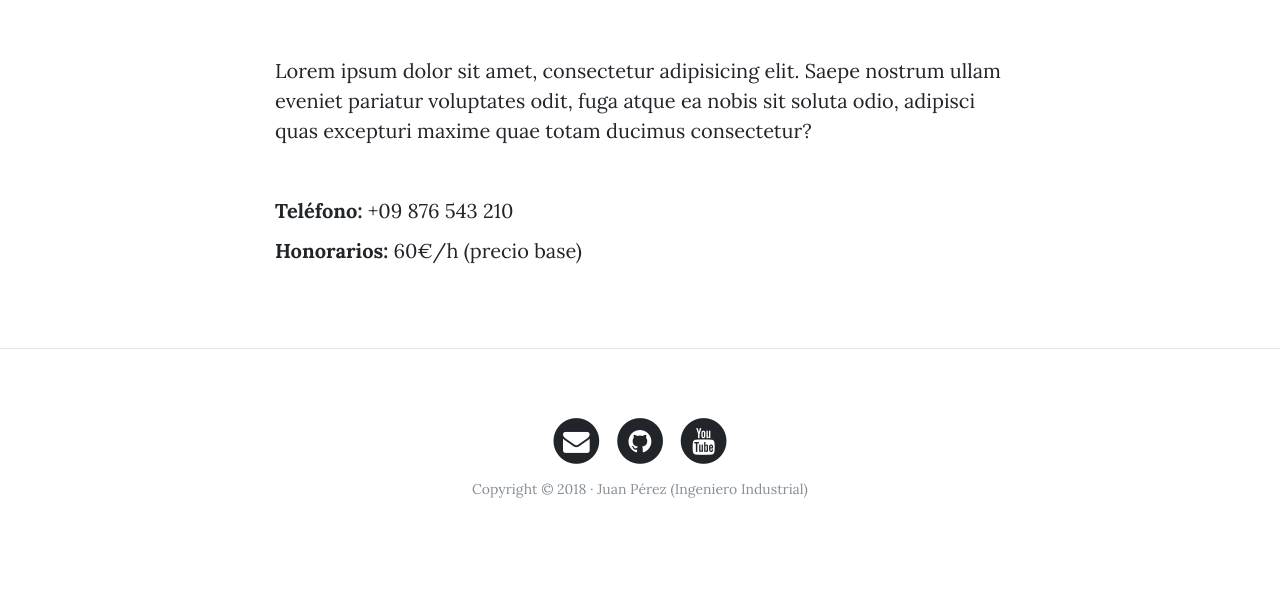
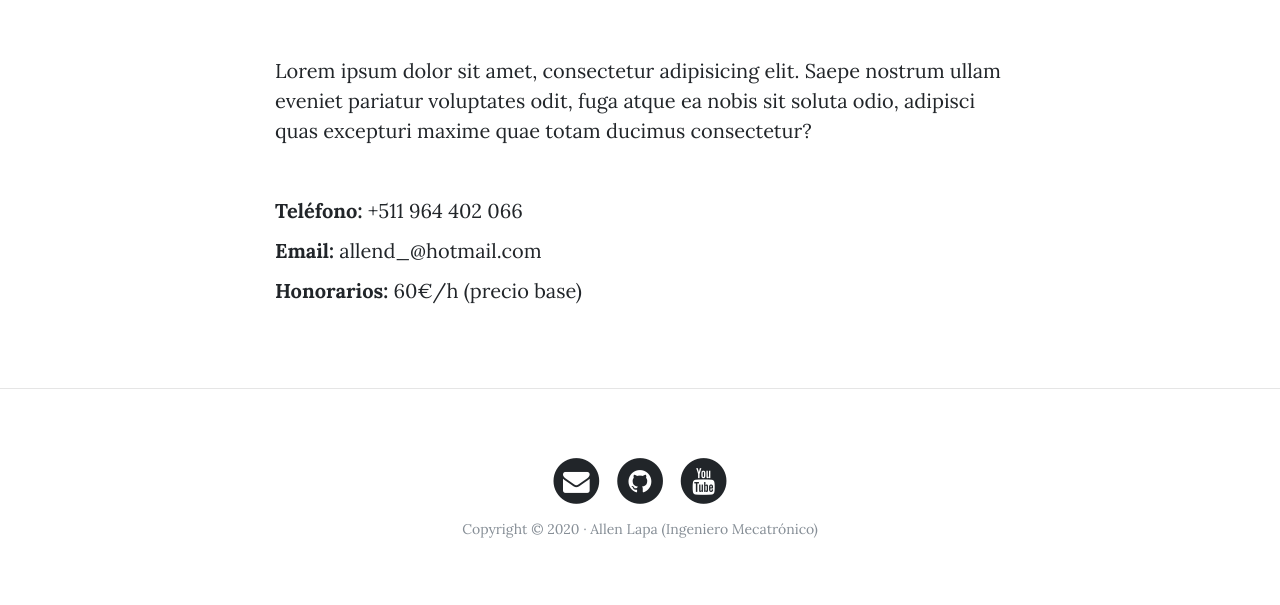
Before and after one commit to ALLENDENNIS01/web-personal, a Django app: page /contact/ in a window 1280 px wide. Shown: the part 536-1141 px from the top of the page. Before the commit the page ends 1034 px from the top, so only its background shows below. Run offline with Django 3.2, Linux system fonts and the light colour scheme; parts of the project's set-up code (start-up, migrations or seed data) failed here and were passed over; some libraries are stand-ins or nearby versions.

Commit message:
Añadido proyecto

```diff
--- a/webpersonal/core/templates/core/about.html
+++ b/webpersonal/core/templates/core/about.html
@@ -15,7 +15,7 @@
         <img class="img-fluid avatar" src="{% static 'core/img/avatar.jpg' %}" alt="">
     </div>
     <div class="col-lg-7 col-md-8">
-        <h2 class="section-heading">Juan Pérez</h2>
+        <h2 class="section-heading">Allen Lapa</h2>
         <p>Nacido en... lorem ipsum dolor sit amet, consectetur adipisicing elit. Saepe nostrum ullam eveniet pariatur voluptates odit, fuga atque ea nobis sit soluta odio.</p>
         <p>Lorem ipsum dolor sit amet, consectetur adipisicing elit. Saepe nostrum ullam eveniet pariatur voluptates odit...</p>
     </div>
--- a/webpersonal/core/templates/core/base.html
+++ b/webpersonal/core/templates/core/base.html
@@ -6,7 +6,7 @@
     <meta charset="utf-8">
     <meta name="viewport" content="width=device-width, initial-scale=1, shrink-to-fit=no">
 
-    <title>{% block title %}{% endblock %} | Juan Pérez</title>
+    <title>{% block title %}{% endblock %} | Allen Lapa</title>
 
     <!-- Estilos y fuentes del template  -->
     {% load static %}
@@ -99,7 +99,7 @@
                 </a>
               </li>
             </ul>
-            <p class="copyright text-muted">Copyright &copy; 2018 · Juan Pérez (Ingeniero Industrial) </p>
+            <p class="copyright text-muted">Copyright &copy; 2020 · Allen Lapa (Ingeniero Mecatrónico) </p>
           </div>
         </div>
       </div>
--- a/webpersonal/core/templates/core/contact.html
+++ b/webpersonal/core/templates/core/contact.html
@@ -14,7 +14,8 @@
     <div class="col-lg-8 col-md-10 mx-auto">
         <p>Lorem ipsum dolor sit amet, consectetur adipisicing elit. Saepe nostrum ullam eveniet pariatur voluptates odit, fuga atque ea nobis sit soluta odio, adipisci quas excepturi maxime quae totam ducimus consectetur?</p>
         <br>
-        <p><b>Teléfono:</b> +09 876 543 210</p>
+        <p><b>Teléfono:</b> +511 964 402 066</p>
+        <p><b>Email:</b> allend_@hotmail.com</p>
         <p><b>Honorarios:</b> 60€/h (precio base)</p>
     </div>
 </div>
--- a/webpersonal/core/templates/core/home.html
+++ b/webpersonal/core/templates/core/home.html
@@ -5,6 +5,6 @@
 {% block background %}{% load static %}{% static 'core/img/home-bg.jpg' %}{% endblock %}
 
 {% block headers %}
-<h1>Juan Pérez</h1>
-<span class="subheading">Ingeniero Industrial</span>
+<h1>Allen Lapa</h1>
+<span class="subheading">Ingeniero Mecatrónico</span>
 {% endblock %}
--- a/webpersonal/portfolio/views.py
+++ b/webpersonal/portfolio/views.py
@@ -3,5 +3,5 @@ from .models import Project
 
 # Create your views here.
 def portfolio(request):
-    projects = P roject.objects.all()
+    projects = Project.objects.all()
     return render(request, "portfolio/portfolio.html", {'projects':projects})
```
